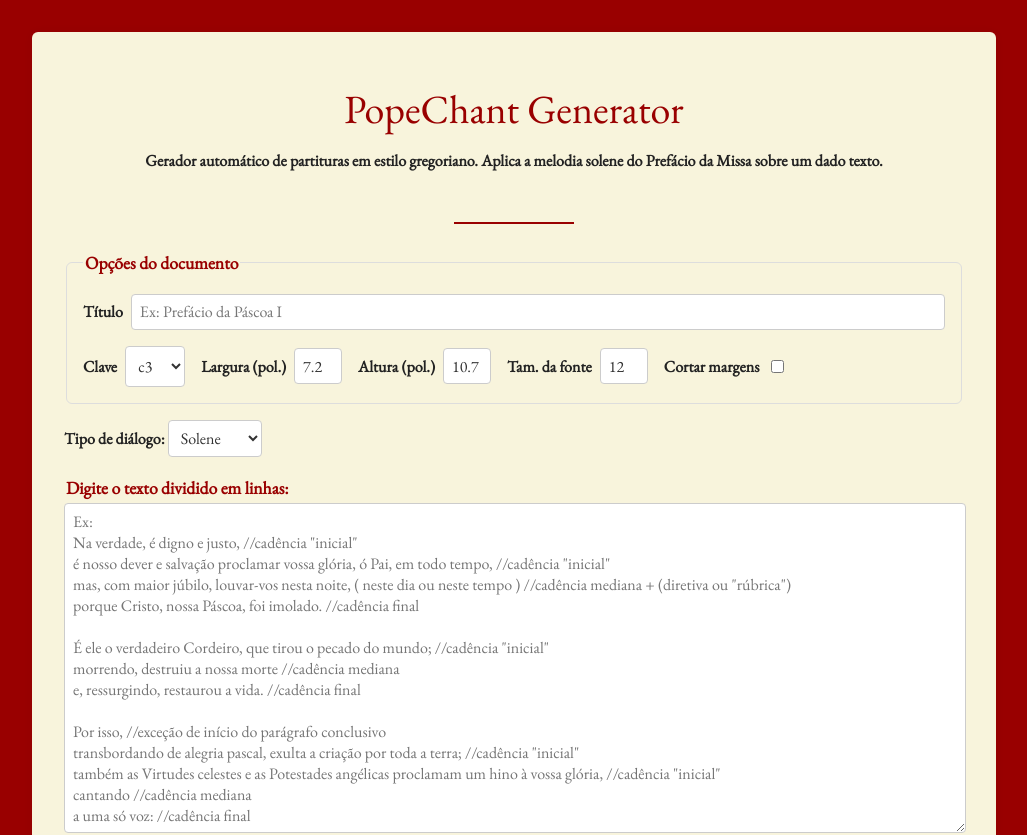
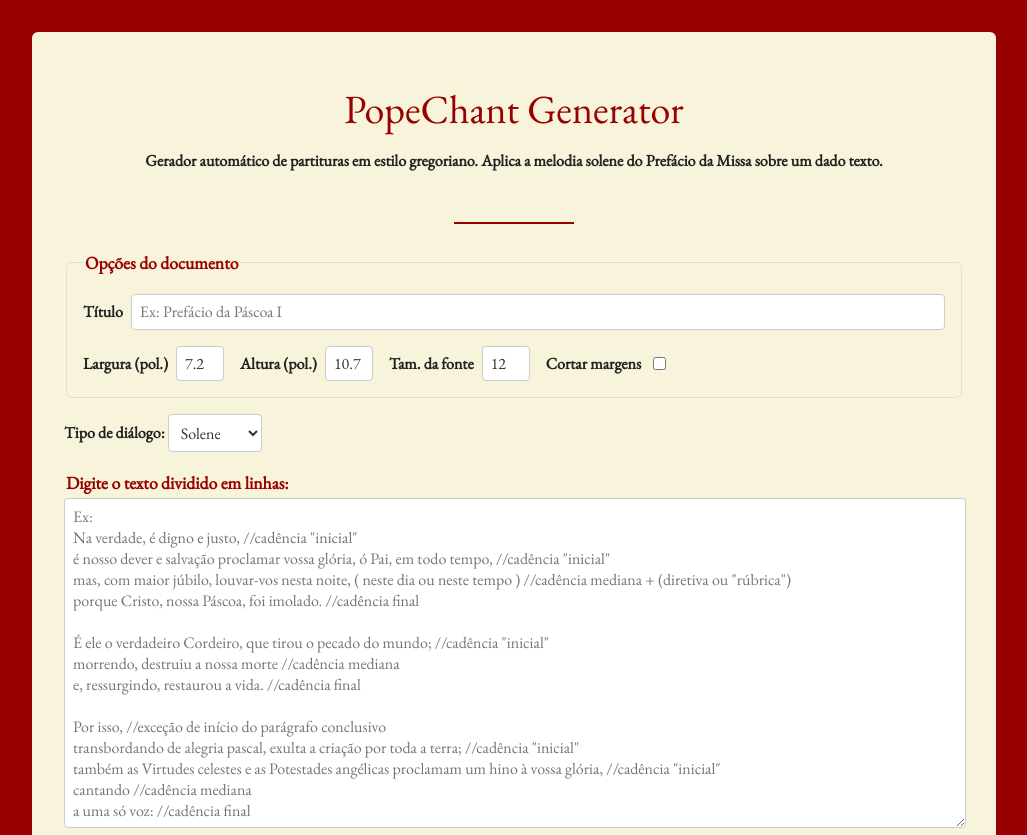
Before and after one commit to ramon-reichert/popechant, a React (Vite) app: page / in a window 1280 px wide. Shown: the top 835 px of the page, without its empty margins (126-1153 px from the left). Built offline with nearby package versions, Linux system fonts and the light colour scheme.

Commit message:
fix[score]: remove Clef field

```diff
--- a/src/App.jsx
+++ b/src/App.jsx
@@ -6,12 +6,6 @@ const headerFields = [
     label: 'Título',
     placeholder: 'Ex: Prefácio da Páscoa I',
     defaultValue: '',
-  },
-  {
-    name: 'clef',
-    label: 'Clave',
-    placeholder: 'c3',
-    defaultValue: 'c3',
   },
   {
     name: 'width',
@@ -69,9 +63,9 @@ function App() {
       });
 
       if (!res.ok) {
-         const errText = await res.text();
-         setOutput(`Erro ${res.status}: ${errText}`);
-         return;
+        const errText = await res.text();
+        setOutput(`Erro ${res.status}: ${errText}`);
+        return;
       }
 
       const data = await res.json();
@@ -106,7 +100,7 @@ function App() {
     // Add GABC field
     addHidden(
       'gabc[]',
-      `name: ${header.name};\ninitial-style: ${initialStyle};\n%%\n\n(${header.clef})${output}`
+      `name: ${header.name};\ninitial-style: ${initialStyle};\n%%\n\n(c3)${output}`
     );
 
     // Add all header fields
@@ -194,23 +188,7 @@ function App() {
                 {field.label}
               </label>
 
-              {field.name === 'clef' ? (
-                <select
-                  id={field.name}
-                  name={field.name}
-                  value={header[field.name]}
-                  onChange={handleChange}
-                  style={{ padding: '0.5rem', width: '60px' }}
-                >
-                  {['c1', 'c2', 'c3', 'c4', 'f1', 'f2', 'f3', 'f4'].map(
-                    (opt) => (
-                      <option key={opt} value={opt}>
-                        {opt}
-                      </option>
-                    )
-                  )}
-                </select>
-              ) : isCheckbox ? (
+              {isCheckbox ? (
                 <input
                   type="checkbox"
                   id={field.name}
```
